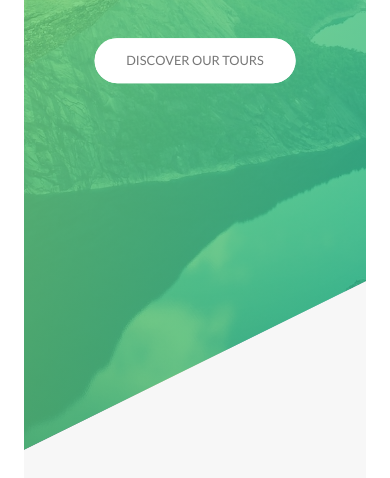
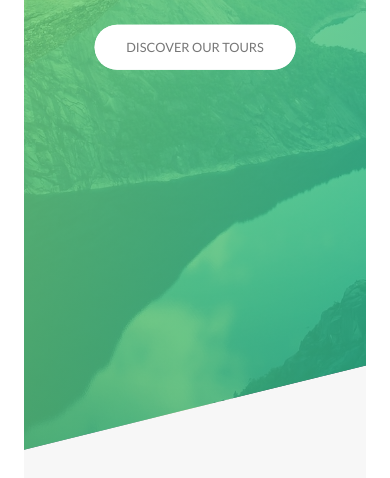
Before and after one commit to Angeliquuee/natours, a website: page index.html in a window 390 px wide. Shown: the part 376-854 px from the top of the page. Drawn offline with Linux system fonts and the light colour scheme.

Commit message:
Included media queries for typography & layout

```diff
--- a/sass/abstracts/_variables.scss
+++ b/sass/abstracts/_variables.scss
@@ -23,6 +23,7 @@ $color-tertiary-dark: #5643fa;
 
 $grid-width: 114rem;
 $gutter-vertical: 8rem;
+$gutter-vertical-small: 6rem;
 $gutter-horizontal: 6rem;
 
 // FONT SIZES
--- a/sass/base/_typography.scss
+++ b/sass/base/_typography.scss
@@ -13,7 +13,7 @@
 
     @include respond(phone) {
        letter-spacing: 1rem;
-       font-family: 6rem;
+       font-family: 5rem;
     }
  }
 
@@ -23,6 +23,10 @@
     font-weight: 700;
     letter-spacing: 1.75rem;
     animation: moveInRight 1s ease-out;
+
+    @include respond(phone) {
+       letter-spacing: .5rem;
+    }
  }
 }
 
@@ -36,6 +40,14 @@
    color: transparent;
    letter-spacing: .2rem;
    transition: all .2s;
+
+   @include respond(tab-port) {
+      font-size: 3rem;
+   }
+
+   @include respond(phone) {
+      font-size: 2.5rem;
+   }
 
    &:hover {
       transform: skewY(2deg) skewX(15deg) scale(1.1);
--- a/sass/layout/_footer.scss
+++ b/sass/layout/_footer.scss
@@ -2,6 +2,10 @@
     background-color: $color-grey-dark-3;
     padding: 10rem 0;
     font-size: 1.4rem;
+
+    @include respond(tab-port) {
+        padding: 8rem 0;
+    }
 
     &__logo-box {
         text-align: center;
@@ -19,6 +23,11 @@
         border-top: 1px solid $color-grey-dark-2;
         padding-top: 2rem;
         display: inline-block;
+
+        @include respond(tab-port) {
+            width: 100%;
+            text-align: center;
+        }
     }
 
     &__list {
@@ -60,5 +69,11 @@
         display: inline-block;
         width: 80%;
         float: right;
+
+        @include respond(tab-port) {
+            width: 100%;
+            text-align: center;
+            float: none;
+        }
     }
 }
--- a/sass/layout/_grid.scss
+++ b/sass/layout/_grid.scss
@@ -4,6 +4,15 @@
 
     &:not(:last-child) {
         margin-bottom: $gutter-vertical;
+
+        @include respond(tab-port) {
+          margin-bottom: $gutter-vertical-small;
+        }
+    }
+
+    @include respond(tab-port) {
+      max-width: 50rem;
+      padding: 0 3rem;
     }
 
     @include clearfix;
@@ -14,6 +23,16 @@
 
       &:not(:last-child) {
         margin-right: $gutter-horizontal;
+
+        @include respond(tab-port) {
+          margin-right: 0;
+          margin-bottom: $gutter-vertical-small;
+        }
+      }
+
+
+      @include respond(tab-port) {
+        width: 100% !important;
       }
     }
 
--- a/sass/layout/_header.scss
+++ b/sass/layout/_header.scss
@@ -10,6 +10,11 @@
     position: relative;
     -webkit-clip-path: polygon(0 0, 100% 0, 100% 75vh, 0 100%);
     clip-path: polygon(0 0, 100% 0, 100% 75vh, 0 100%);
+
+    @include respond(phone) {
+      -webkit-clip-path: polygon(0 0, 100% 0, 100% 85vh, 0 100%);
+      clip-path: polygon(0 0, 100% 0, 100% 85vh, 0 100%);
+    }
 
     &__logo-box {
        position: absolute;
--- a/sass/layout/_navigation.scss
+++ b/sass/layout/_navigation.scss
@@ -16,6 +16,16 @@
         box-shadow: 0 1rem 3rem rgba($color-black, .1);
         text-align: center;
         cursor: pointer;
+
+        @include respond(tab-port) {
+            top: 4rem;
+            right: 4rem;
+        }
+
+        @include respond(phone) {
+            top: 3.5rem;
+            right: 3.5rem;
+        }
     }
 
     &__background {
@@ -28,6 +38,16 @@
         background-image: radial-gradient($color-primary, $color-primary-dark);
         z-index: 1000;
         transition: transform .8s;
+
+        @include respond(tab-port) {
+            top: 4.5rem;
+            right: 4.5rem;
+        }
+
+        @include respond(phone) {
+            top: 3.5rem;
+            right: 3.5rem;
+        }
     }
 
     &__nav {
```
Also changed, not shown: css/style.css.
